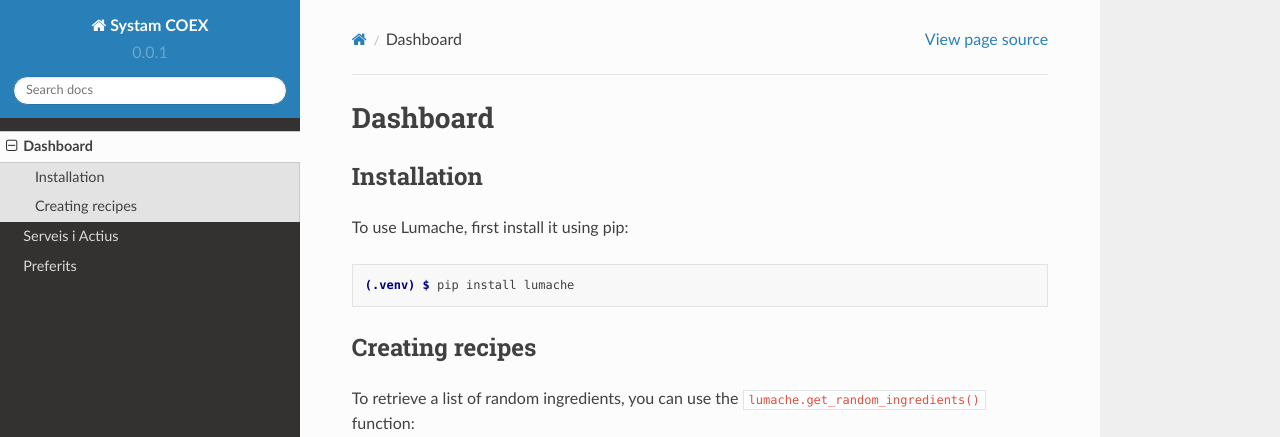
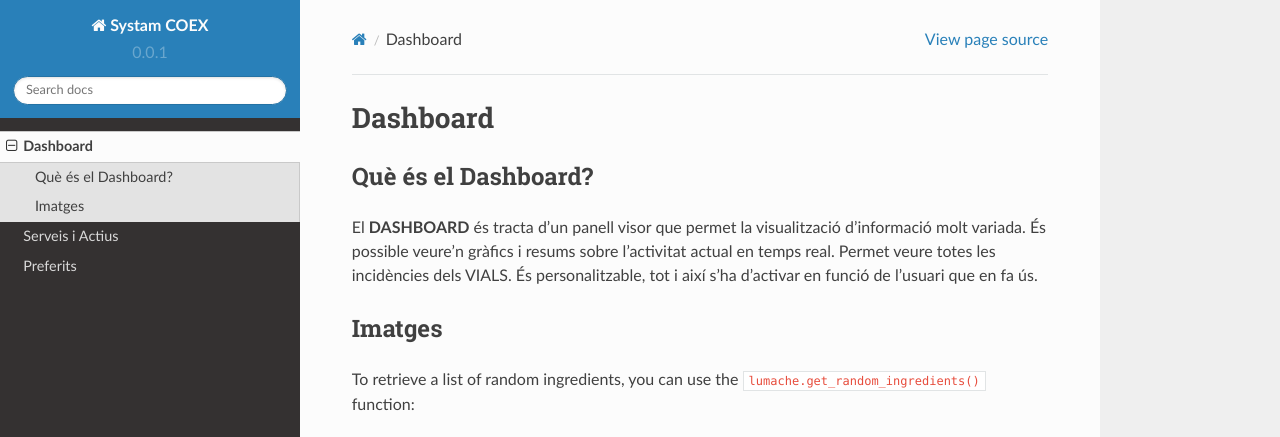
Before and after one commit to Joanmacat/systam-coex, a Sphinx documentation site: the page built from docs/source/Dashboard.rst, in a window 1280 px wide and 1095 px high, cut to the strip 0-437 px from the top of the window. Built offline with Sphinx 7.4.7 and the Read the Docs theme 2.0.0, drawn with Linux system fonts in a browser that asks for light colours.

Commit message:
Update Dashboard.rst

```diff
--- a/docs/source/Dashboard.rst
+++ b/docs/source/Dashboard.rst
@@ -1,18 +1,15 @@
 Dashboard
 =====
 
-.. _installation:
+.. _Overview:
 
-Installation
+Què és el Dashboard?
 ------------
 
-To use Lumache, first install it using pip:
+El **DASHBOARD** és tracta d'un panell visor que permet la visualització d'informació molt variada. És possible veure'n gràfics i resums sobre l'activitat actual en temps real. Permet veure totes les incidències dels VIALS. És personalitzable, tot i així s'ha d'activar en funció de l'usuari que en fa ús.
 
-.. code-block:: console
 
-   (.venv) $ pip install lumache
-
-Creating recipes
+Imatges
 ----------------
 
 To retrieve a list of random ingredients,
```
